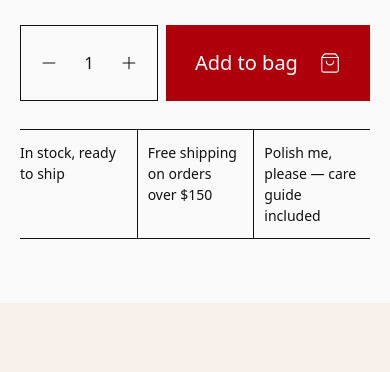
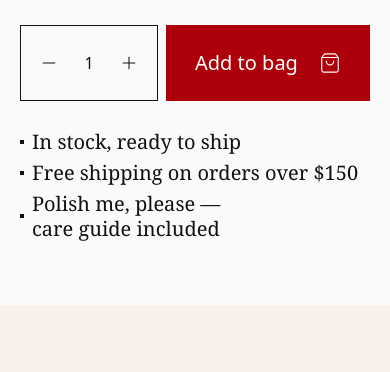
Before and after one commit to aronfridvalszky/kjaer-weis, an Astro site: page /products/lipstick-affection in a window 390 px wide. Shown: the part 674-1046 px from the top of the page. Built offline with nearby package versions, Linux system fonts and the light colour scheme; Astro itself is replaced by a stand-in of ours.

Commit message:
Unbox the PDP info notes
The notes are plain serif text, each led by a small black square, with
no rules or dividers, so they no longer read as controls. Phones list
one per line.

Co-Authored-By: Claude Opus 5.5 <noreply@anthropic.com>

```diff
--- a/src/components/section/ProductHero.astro
+++ b/src/components/section/ProductHero.astro
@@ -197,7 +197,7 @@ const summary = (size: string) => (hasRefill ? `${size} · Iconic Edition` : siz
           </div>
 
           {info.length > 0 && (
-            <ul class="product-hero_info text-style-small">
+            <ul class="product-hero_info text-style-h6">
               {info.map((row) => <li>{row}</li>)}
             </ul>
           )}
@@ -590,26 +590,37 @@ const summary = (size: string) => (hasRefill ? `${size} · Iconic Edition` : siz
       }
     }
 
-    /* Info: three cells side by side between two rules. */
+    /* Info: plain notes, each led by a small square so they read as text, not controls. */
     .product-hero_info {
-      display: grid;
-      grid-template-columns: repeat(3, minmax(0, 1fr));
-      border-block: var(--border-width) solid var(--text);
+      display: flex;
+      flex-wrap: wrap;
+      gap: 0.375rem 1rem;
     }
 
     .product-hero_info li {
-      padding: 0.75rem 0.625rem;
-      border-left: var(--border-width) solid var(--text);
+      display: flex;
+      align-items: center;
+      gap: 0.5rem;
 
-      &:first-child {
-        padding-left: 0;
-        border-left: 0;
+      &::before {
+        content: "";
+        flex: none;
+        width: 0.25rem;
+        height: 0.25rem;
+        background: currentColor;
+      }
+    }
+
+    /* Phones: one note per line. */
+    @media (width < 48rem) {
+      .product-hero_info {
+        flex-direction: column;
       }
     }
 
     @media (width >= 48rem) {
-      .product-hero_info li {
-        padding: 0.875rem 1rem;
+      .product-hero_info {
+        gap: 0.5rem 1.5rem;
       }
     }
 
```
